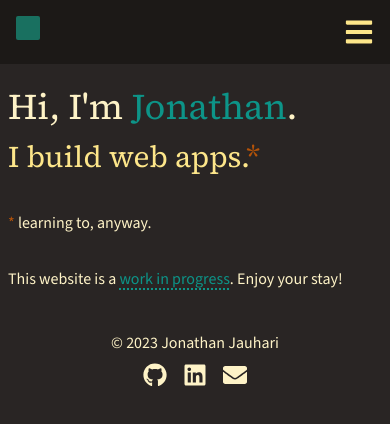
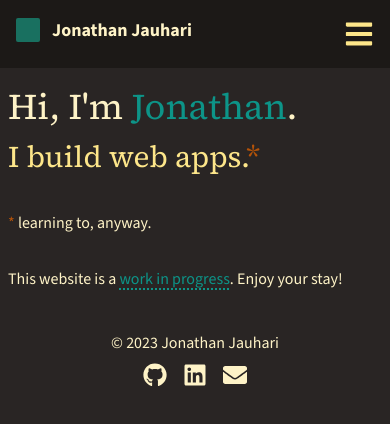
Before and after one commit to jonjau/jonjauhari.com, a Next.js app: page / in a window 390 px wide. Shown: the top 424 px of the page. Built offline with nearby package versions, Linux system fonts and the light colour scheme; a web font is replaced by a local one.

Commit message:
update README, add branding

```diff
--- a/src/app/blog/[slug]/page.tsx
+++ b/src/app/blog/[slug]/page.tsx
@@ -27,7 +27,6 @@ export async function generateMetadata({
   };
 }
 
-//TODO: minutes to read
 export default async function BlogPost({
   params,
 }: {
--- a/src/app/layout.tsx
+++ b/src/app/layout.tsx
@@ -41,7 +41,6 @@ const uiLinkClasses = [
   "focus:border-b-amber-700",
 ];
 
-//TODO: link to licence
 export default function RootLayout({
   children,
 }: {
@@ -82,7 +81,7 @@ const Header = () => (
             <span className="flex items-center justify-center">
               <FaSquareFull className="rounded-sm text-2xl text-[#197060]" />
             </span>
-            <span className="mx-3 hidden text-2xl font-bold sm:inline ">
+            <span className="mx-3 text-lg sm:text-2xl font-bold">
               Jonathan Jauhari
             </span>
           </div>
```
Also changed, not shown: 1 other file (tests, documents, lock files or other folders).
